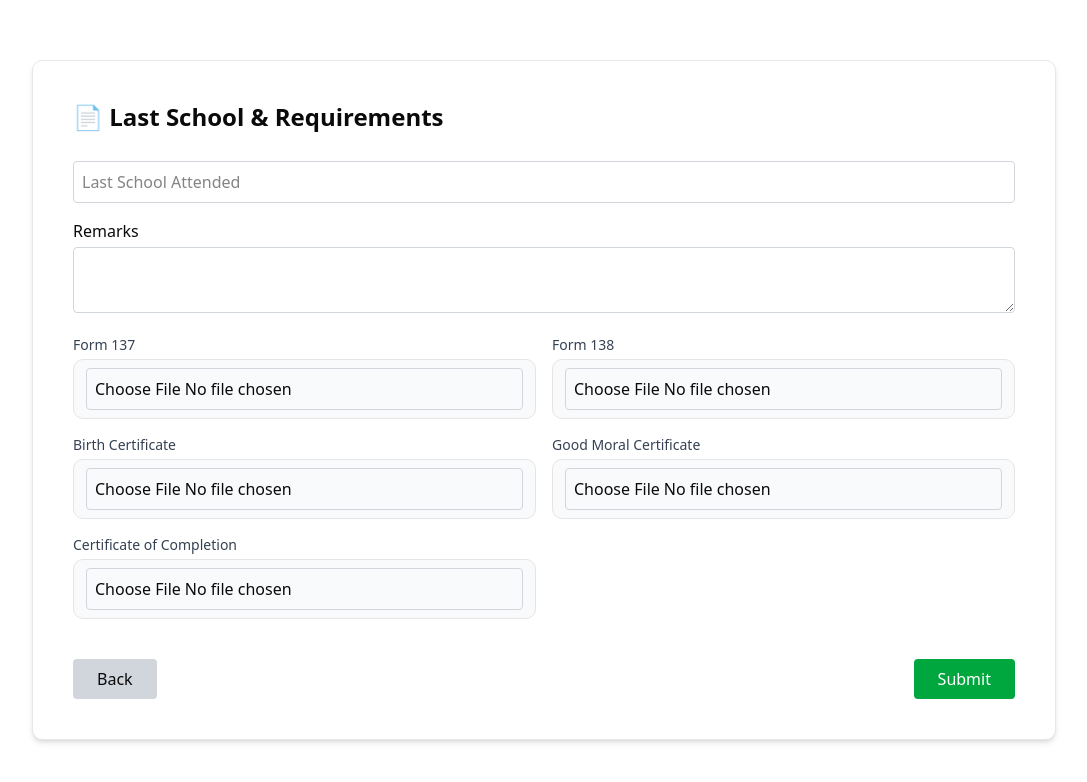
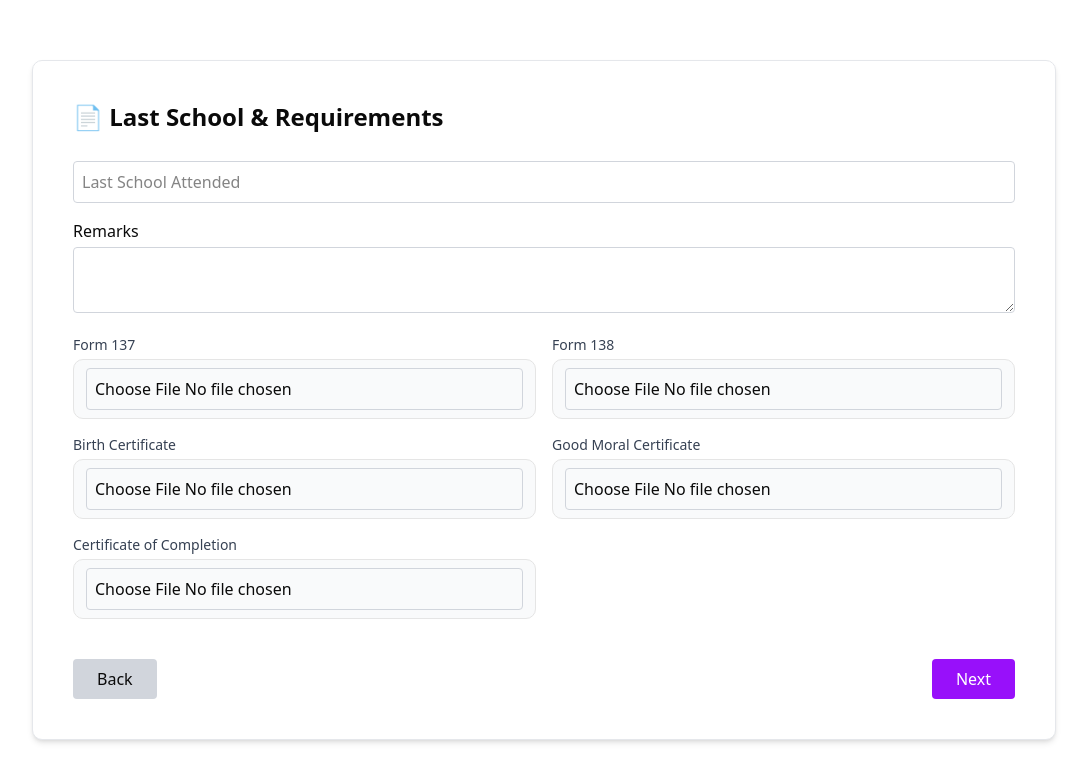
Before and after one commit to johnasblasco/enrollmentsystemproject, a React (Vite) app: page /register in a window 1280 px wide. Both pictures are taken after a click on the button "Next". Shown: the top 782 px of the page, without its empty margins (96-1183 px from the left). Built offline with nearby package versions, Linux system fonts and the light colour scheme; the HTML template or start-up script is replaced by a standard one.

Commit message:
style: Update button styles and text in admission form

```diff
--- a/src/auth/pages/Register.jsx
+++ b/src/auth/pages/Register.jsx
@@ -218,9 +218,9 @@ const Admission = ({ onAdmit }) => {
                             </button>
                             <button
                                 type="submit"
-                                className="hover: cursor-pointer px-6 py-2 bg-green-600 text-white rounded hover:bg-green-700"
+                                className="px-6 py-2 bg-purple-600 text-white rounded hover:bg-purple-700"
                             >
-                                Submit
+                                Next
                             </button>
                         </div>
                     </form>
```
